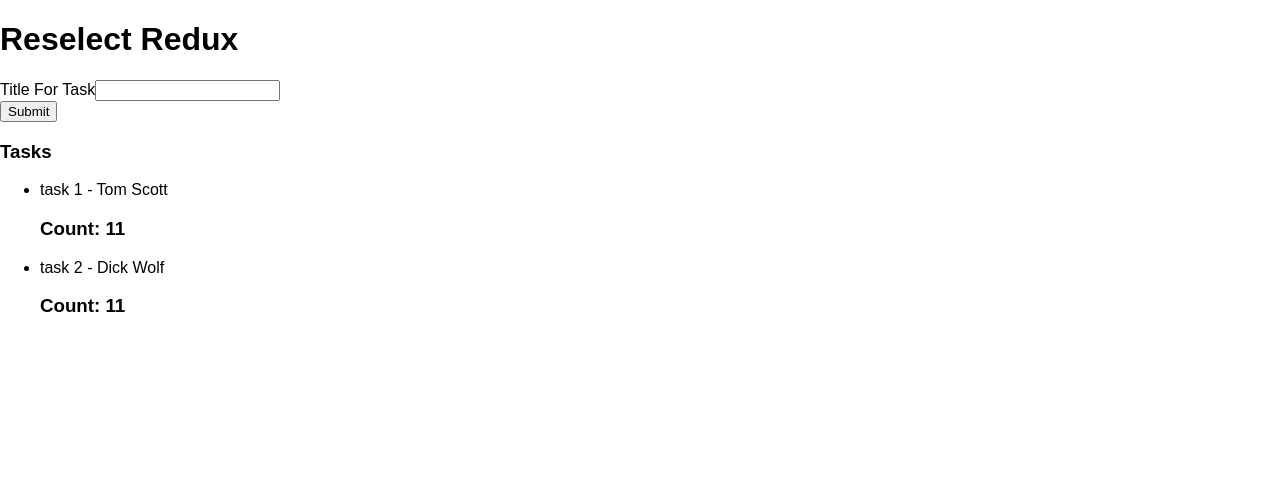
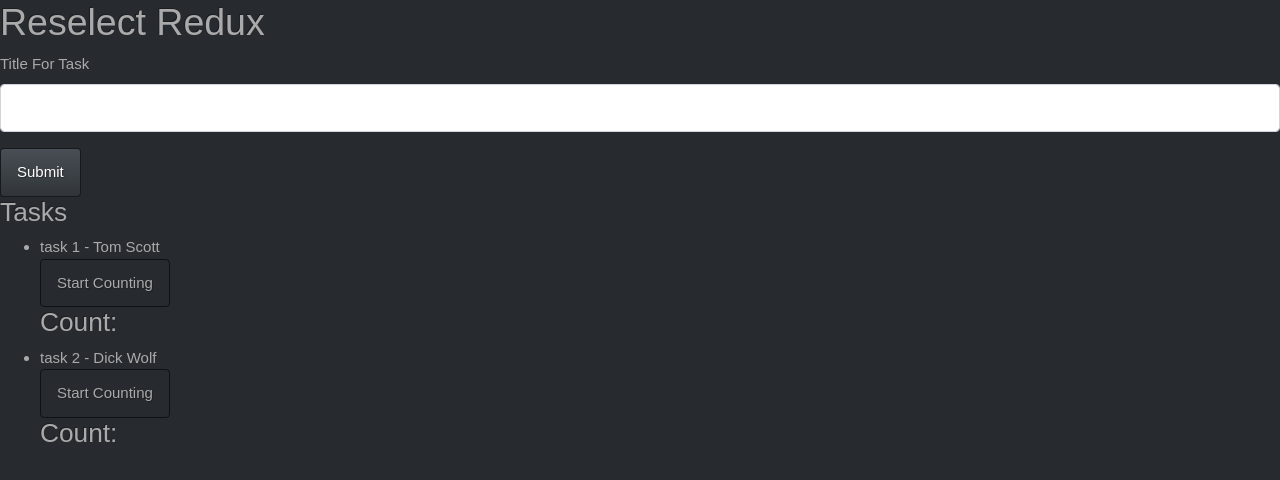
Before and after one commit to ElishaKay/React-Timer, a React (Create React App) app: page / in a window 1280 px wide. Shown: the top 480 px of the page. Built offline with nearby package versions, Linux system fonts and the light colour scheme.

Commit message:
incrementing based on click

```diff
--- a/public/index.html
+++ b/public/index.html
@@ -3,38 +3,10 @@
   <head>
     <meta charset="utf-8">
     <meta name="viewport" content="width=device-width, initial-scale=1, shrink-to-fit=no">
-    <meta name="theme-color" content="#000000">
-    <!--
-      manifest.json provides metadata used when your web app is added to the
-      homescreen on Android. See https://developers.google.com/web/fundamentals/engage-and-retain/web-app-manifest/
-    -->
-    <link rel="manifest" href="%PUBLIC_URL%/manifest.json">
-    <link rel="shortcut icon" href="%PUBLIC_URL%/favicon.ico">
-    <!--
-      Notice the use of %PUBLIC_URL% in the tags above.
-      It will be replaced with the URL of the `public` folder during the build.
-      Only files inside the `public` folder can be referenced from the HTML.
-
-      Unlike "/favicon.ico" or "favicon.ico", "%PUBLIC_URL%/favicon.ico" will
-      work correctly both with client-side routing and a non-root public URL.
-      Learn how to configure a non-root public URL by running `npm run build`.
-    -->
+    <link rel="stylesheet" href="https://stackpath.bootstrapcdn.com/bootswatch/4.1.3/slate/bootstrap.min.css">
     <title>React App</title>
   </head>
   <body>
-    <noscript>
-      You need to enable JavaScript to run this app.
-    </noscript>
     <div id="root"></div>
-    <!--
-      This HTML file is a template.
-      If you open it directly in the browser, you will see an empty page.
-
-      You can add webfonts, meta tags, or analytics to this file.
-      The build step will place the bundled scripts into the <body> tag.
-
-      To begin the development, run `npm start` or `yarn start`.
-      To create a production bundle, use `npm run build` or `yarn build`.
-    -->
   </body>
 </html>
--- a/src/actions/index.js
+++ b/src/actions/index.js
@@ -27,12 +27,12 @@
   };
 }
 
-export function increment(taskId) {
-  console.log('incrementing within actions file: ', taskId)
+export function increment(task) {
+  console.log('incrementing within actions file: ', task)
 
   return {
     type: INCREMENT,
-    payload: {title: 'new task'}
+    payload: task
   };
 }
 
--- a/src/components/Counter.js
+++ b/src/components/Counter.js
@@ -4,18 +4,23 @@
 
 class Counter extends React.Component {
   componentDidMount() {
-    console.log('Counter Component rerendered')
+    console.log('Counter Component rendered')
+  }
+
+  onIncrementClick() {
     setInterval(() => {
-      this.props.increment(this.props.task.id);
-    }, 1000);
+        this.props.increment(this.props.task);
+      }, 1000);
   }
 
   render() {
-    // console.log('this.props in counter component:',this.props);
-
+    console.log('this.props.count in counter component:',this.props.count);
     return (
       <div>
-        <h3>Count: {this.props.count}</h3>
+        <button className="btn"
+          onClick={this.onIncrementClick.bind(this)}
+        >Start Counting</button>
+        <h3>Count: </h3>
       </div>
     );
   }
--- a/src/components/Tasks.js
+++ b/src/components/Tasks.js
@@ -10,7 +10,7 @@
 
   render() {
 
-    console.log('Tasks in posts component: ',this.props.tasks)
+    console.log('Tasks in tasks component: ',this.props.tasks)
     console.log(`Tasks render ${++timesRendered}`);
     return (
       <div>
--- a/src/reducers/counterReducer.js
+++ b/src/reducers/counterReducer.js
@@ -1,10 +1,11 @@
 import { INCREMENT } from "../actions/types";
 
-export default (state = 1, action) => {
+export default (state = {}, action) => {
   switch (action.type) {
     case INCREMENT:
       console.log('action.payload: ',action.payload)
-      return state + 1;
+      action.payload.count+=1
+      return { ...state,  [action.payload.id]: action.payload  };
     default: return state;
   }
 }
--- a/src/reducers/tasksByIdReducer.js
+++ b/src/reducers/tasksByIdReducer.js
@@ -2,11 +2,9 @@
   switch (action.type) {
     case 'RECEIVE_DATA':
       const newState = {...state};
-
       action.payload.tasks.forEach((task) => {
         newState[task.id] = task;
       });
-      console.log('newState: ', newState)
       return newState;
     default: return state
   }
```
